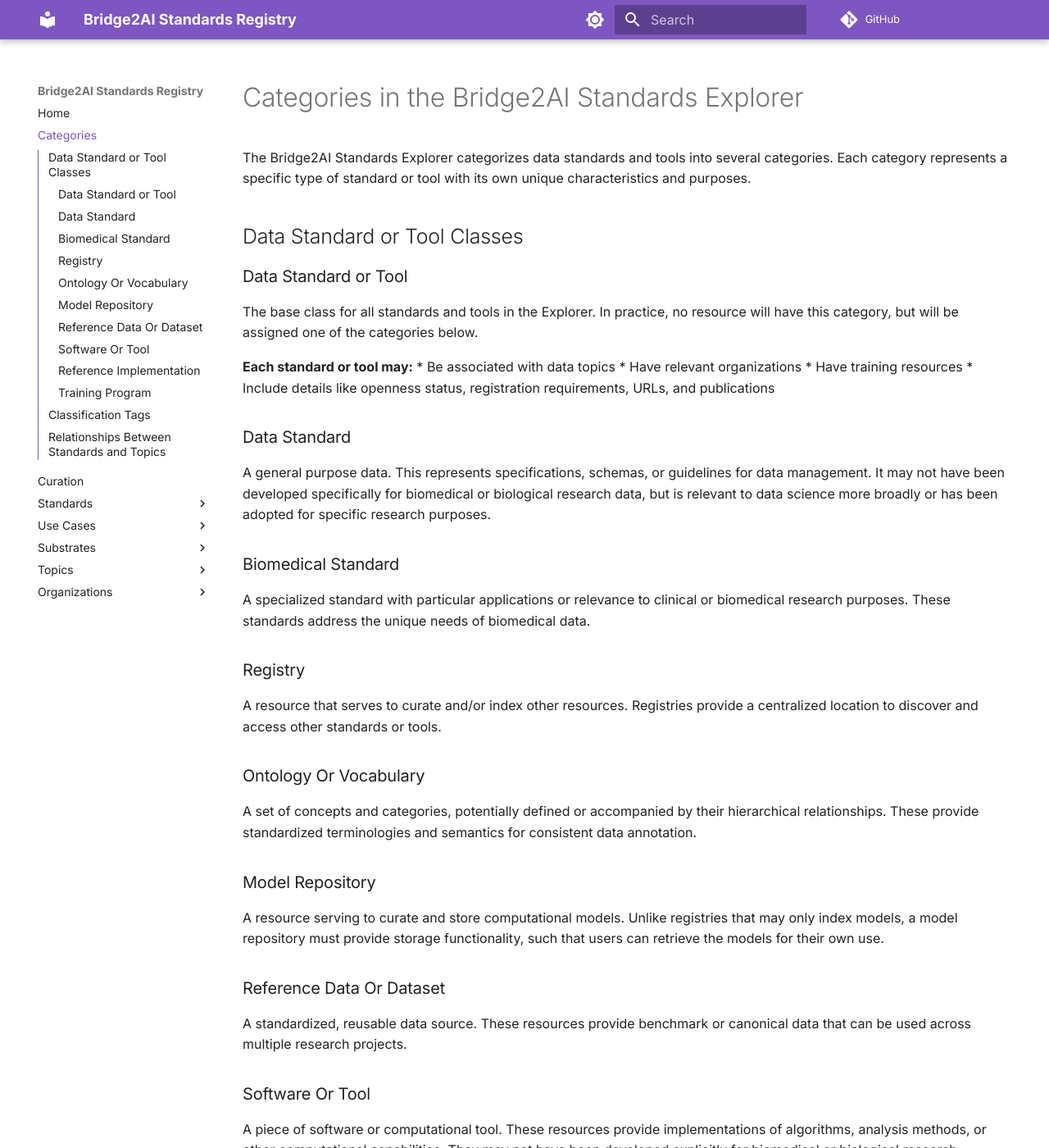
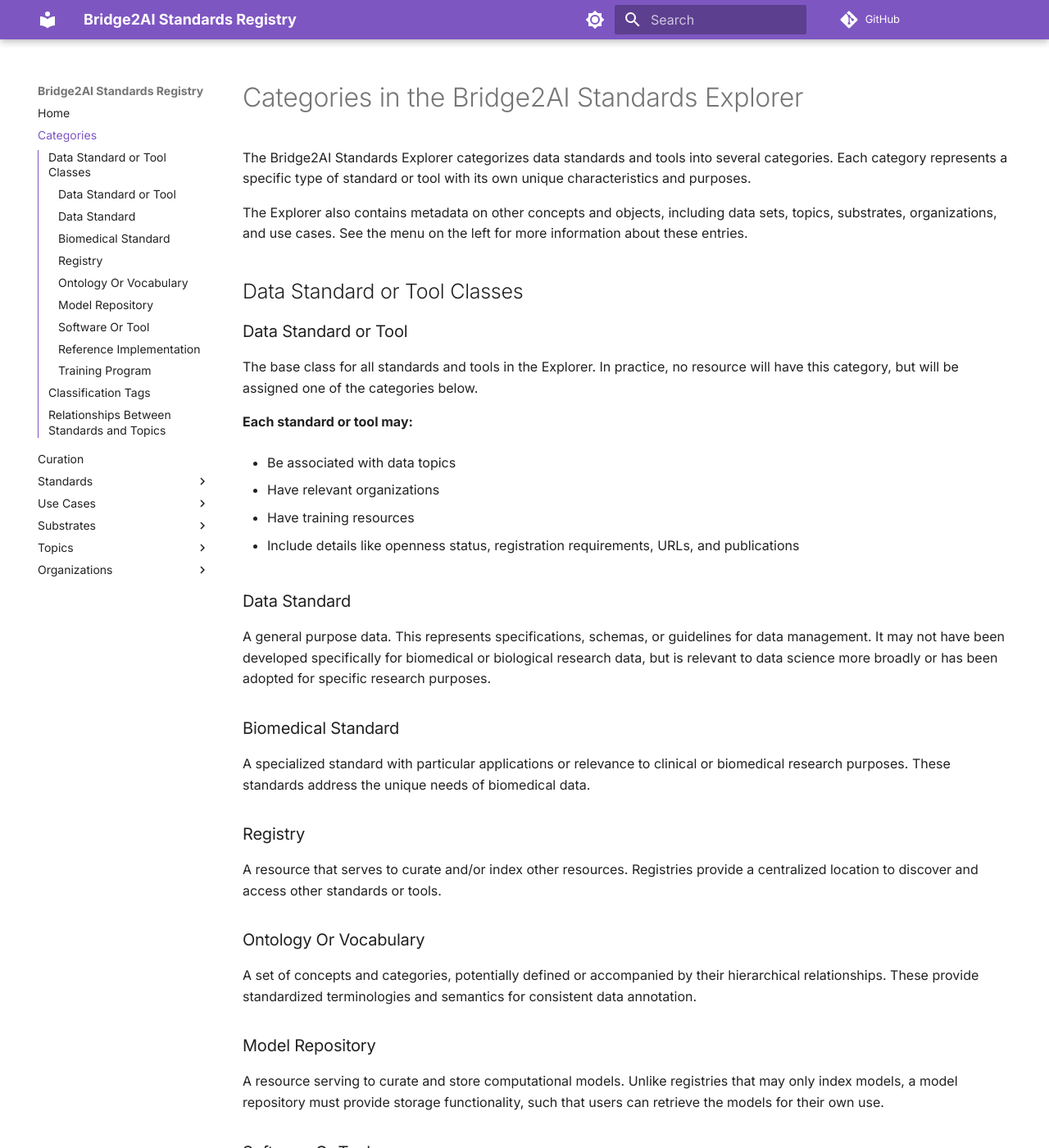
Before and after one commit to bridge2ai/b2ai-standards-registry, an MkDocs documentation site: the page built from docs/categories.md, in a window 1280 px wide and 1400 px high. Shown: the whole window at 82% size. Built offline with MkDocs 1.6.1 and Material for MkDocs 9.7.7, drawn with Linux system fonts in a browser that asks for light colours; comment, search, counter and statistics services are not loaded.

Commit message:
Fix lists

```diff
--- a/docs/categories.md
+++ b/docs/categories.md
@@ -2,6 +2,7 @@
 
 The Bridge2AI Standards Explorer categorizes data standards and tools into several categories. Each category represents a specific type of standard or tool with its own unique characteristics and purposes.
 
+The Explorer also contains metadata on other concepts and objects, including data sets, topics, substrates, organizations, and use cases. See the menu on the left for more information about these entries.
 
 ## Data Standard or Tool Classes
 
@@ -9,9 +10,13 @@
 The base class for all standards and tools in the Explorer. In practice, no resource will have this category, but will be assigned one of the categories below.
 
 **Each standard or tool may:**
+
 * Be associated with data topics
+
 * Have relevant organizations
+
 * Have training resources
+
 * Include details like openness status, registration requirements, URLs, and publications
 
 ### Data Standard
@@ -28,9 +33,6 @@
 
 ### Model Repository
 A resource serving to curate and store computational models. Unlike registries that may only index models, a model repository must provide storage functionality, such that users can retrieve the models for their own use.
-
-### Reference Data Or Dataset
-A standardized, reusable data source. These resources provide benchmark or canonical data that can be used across multiple research projects.
 
 ### Software Or Tool
 A piece of software or computational tool. These resources provide implementations of algorithms, analysis methods, or other computational capabilities. They may not have been developed explicitly for biomedical or biological research.
```
Also changed, not shown: docs/index.md (+11 -0 lines).
